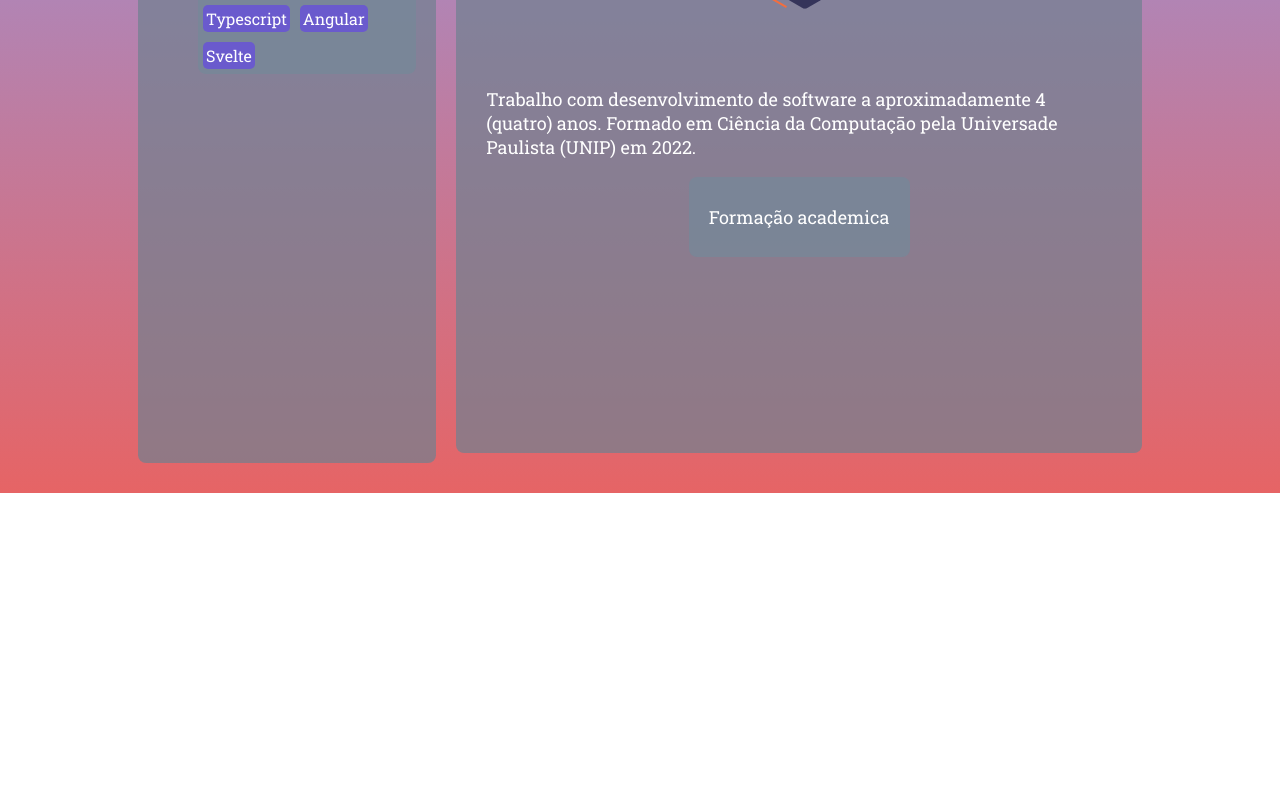
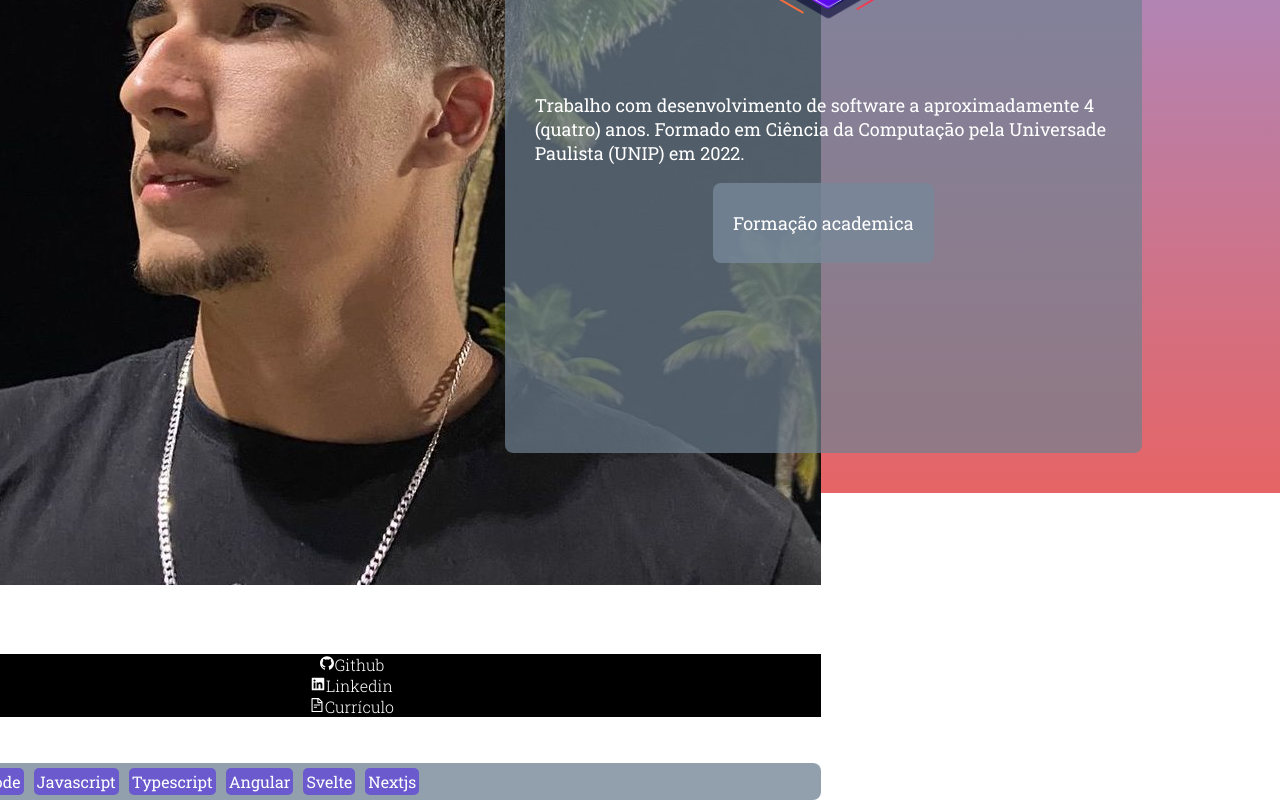
Before and after one commit to Mlodovico/Mlodovico.github.io, a React (Create React App) app: page / in a window 1280 px wide. Shown: the part 307-1107 px from the top of the page. Before the commit the page ends 800 px from the top, so only its background shows below. Built offline with nearby package versions, Linux system fonts and the light colour scheme.

Commit message:
feat: editing styles

```diff
--- a/package.json
+++ b/package.json
@@ -5,11 +5,14 @@
   "homepage": "https://mlodovico.github.io",
   "dependencies": {
     "@lottiefiles/react-lottie-player": "^3.5.3",
+    "@react-icons/all-files": "^4.1.0",
     "@testing-library/jest-dom": "^5.16.5",
     "@testing-library/react": "^13.4.0",
     "@testing-library/user-event": "^13.5.0",
     "react": "^18.2.0",
     "react-dom": "^18.2.0",
+    "react-icons": "^4.10.1",
+    "react-native-vector-icons": "^9.2.0",
     "react-scripts": "5.0.1",
     "web-vitals": "^2.1.4"
   },
--- a/src/App.css
+++ b/src/App.css
@@ -23,22 +23,30 @@
   display: flex;
   align-itens: center;
   justify-content: center;
-  margin: 0px 10px;
+  margin: 0px 20px;
   padding: 10px 20px;
   background: rgba(112, 128, 144, 0.7);
   border-radius: 8px;
 }
 
-.category-sector div {
-  margin: 0px 20px;
+.title {
+  font-size: 20px;
+  margin: 0px;
+  padding: 0px;
 }
+
 
 .list {
   font-size: 16px;
-  font-weight: 400;
-  text-align: start;
+  font-weight: 300;
   background: black;
+}
 
+.list a {
+  text-decoration: none;
+  color: white;
+  align-items: center;
+  justify-content: center;
 }
 
 .separator {
@@ -46,11 +54,6 @@
   margin: 20px;
   border-width: 1px;
   border-color: white;
-}
-
-.profile-image {
-  width: 50%;
-  border-radius: 48%;
 }
 
 .body-sector {
@@ -78,7 +81,6 @@
   display: flex;
   flex-wrap: wrap;
   background: rgba(119, 136, 153, 0.8);
-  /* background: black; */
   border-radius: 8px;
 }
 
@@ -149,6 +151,7 @@
     background: rgba(112, 128, 144, 0.7);
   }
 
+
   .mobile-sector-only p {
     padding: 0px;
     margin: 0px;
@@ -162,7 +165,7 @@
 
 
   .profile-image {
-    width: 40%;
+    width: 30vh;
     border-radius: 8px;
   }
 
--- a/src/App.jsx
+++ b/src/App.jsx
@@ -3,6 +3,12 @@ import React from "react";
 import "./App.css";
 
 import { Player } from "@lottiefiles/react-lottie-player";
+
+import {
+  AiFillGithub,
+  AiFillLinkedin,
+  AiOutlineFileText,
+} from "react-icons/ai";
 
 import develop1 from "./assets/develop_1.json";
 import ProfileImage from "./assets/profile_image.jpeg";
@@ -21,14 +27,32 @@ function App() {
 
             <div className="separator" />
 
+            <h4 className="title">Redes</h4>
+
             <ul className="list">
-              <li>Github</li>
-              <li>Linkedin</li>
-              <li>Curriculo</li>
+              <ol>
+                <a href="https://github.com/Mlodovico">
+                  <AiFillGithub />
+                  Github
+                </a>
+              </ol>
+              <ol>
+                <a href="https://www.linkedin.com/in/murilo-lodovico-509398167/">
+                  <AiFillLinkedin />
+                  Linkedin
+                </a>
+              </ol>
+              <ol>
+                <a href="">
+                  <AiOutlineFileText />
+                  Currículo
+                </a>
+              </ol>
             </ul>
 
             <div className="separator" />
 
+            <h4 className="title">Conhecimentos</h4>
             <div className="knowledge">
               <p>React</p>
               <p>React-Native</p>
@@ -37,6 +61,7 @@ function App() {
               <p>Typescript</p>
               <p>Angular</p>
               <p>Svelte</p>
+              <p>Nextjs</p>
             </div>
           </div>
         </div>
```
Also changed, not shown: 1 other file (tests, documents, lock files or other folders).
